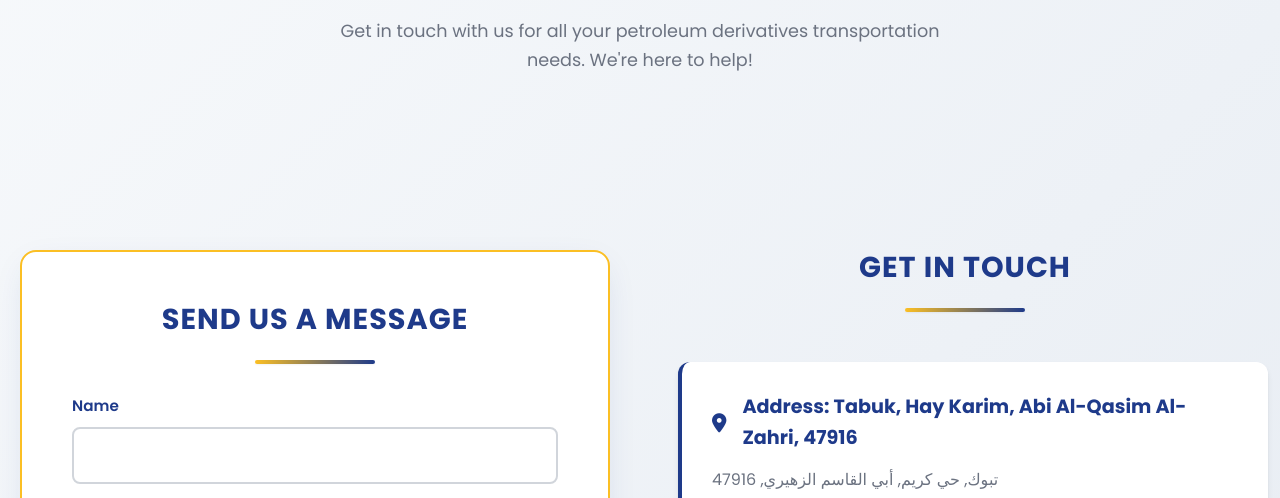
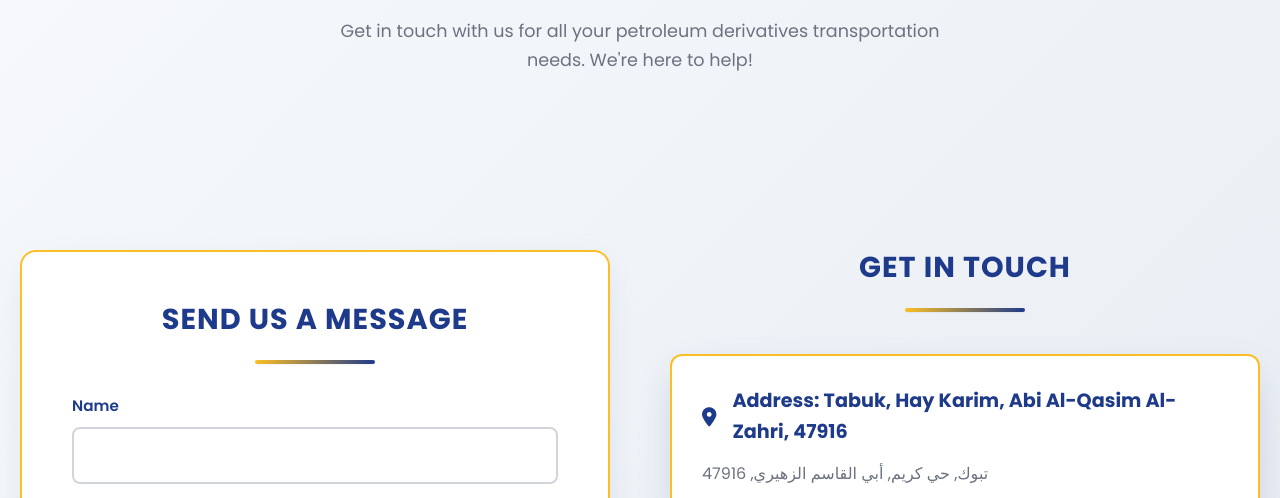
Before and after one commit to 23244545454/emtiaze-website, a plain HTML site: page pages/contact.html in a window 1280 px wide. In both pictures the pointer is over the element 965 px from the left and 744 px from the top of the page. Shown: the part 302-800 px from the top of the page. Drawn offline with Linux system fonts and the light colour scheme.

Commit message:
Update contact item card styling - Change border-left to full 2px solid gold border - Update hover effect to translateY with blue-tinted shadow - Match styling with other card elements (stat-item, service-card, etc.)

```diff
--- a/style.css
+++ b/style.css
@@ -2230,15 +2230,15 @@ section > .container > p:first-of-type {
      background: var(--surface-primary);
      padding: 30px;
      border-radius: var(--radius-lg);
-    border-left: 4px solid var(--secondary-color);
+     border: 2px solid var(--secondary-color);
      box-shadow: var(--shadow-sm);
      transition: all var(--transition-normal);
  }
 
  .contact-item:hover {
-    transform: translateX(8px);
-    box-shadow: var(--shadow-md);
-    border-left-color: var(--primary-color);
+     transform: translateY(-8px);
+     box-shadow: 0 15px 40px -10px rgba(30, 58, 138, 0.25);
+     border-color: var(--secondary-color);
  }
 
 .contact-item h3 {
```
Lines whose indentation alone changed are shown as unchanged.
